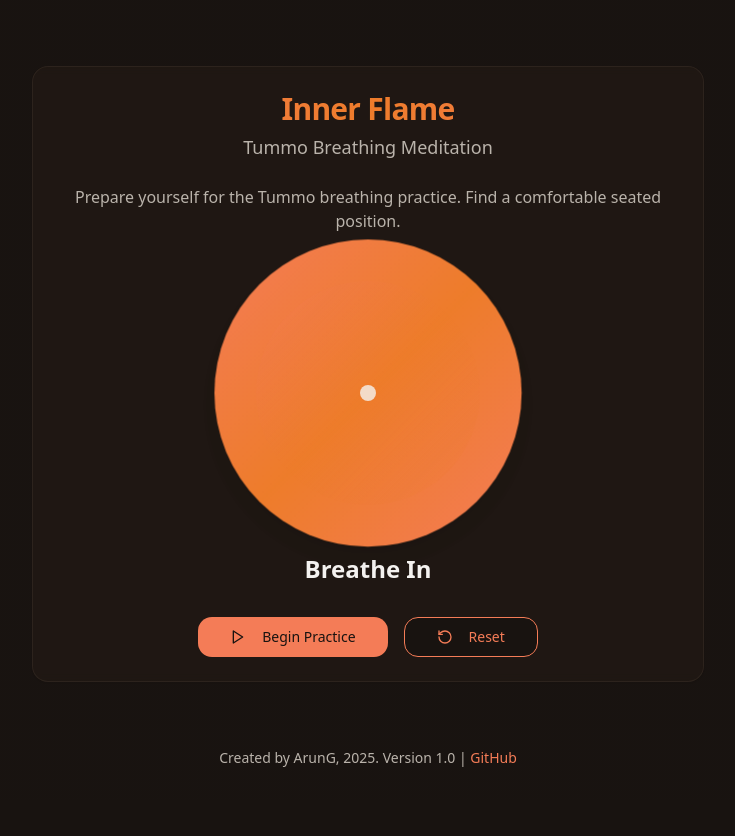
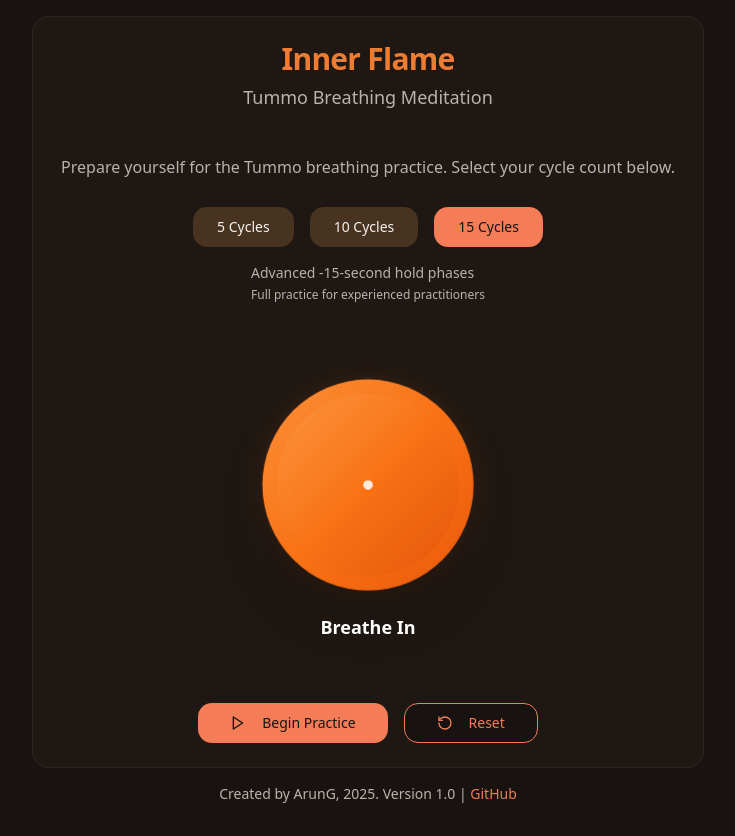
Before and after one commit to theuxfactor/InnerFlame, a React (Vite) app: page / in a window 1280 px wide. Shown: the whole page, without its empty margins (272-1007 px from the left). Before the commit the page ends 800 px from the top, so only its background shows below. Built offline with nearby package versions, Linux system fonts and the light colour scheme.

Commit message:
Update BreathingCircle, TummoTimer components and index.css

```diff
--- a/src/components/BreathingCircle.tsx
+++ b/src/components/BreathingCircle.tsx
@@ -1,76 +1,147 @@
-import { useEffect, useState } from "react";
+import { useState, useEffect } from "react";
 
 interface BreathingCircleProps {
   phase: "inhale" | "exhale" | "hold-out" | "hold-in" | "completed";
   cycleCount: number;
+  totalCycles: number;
 }
 
-export const BreathingCircle = ({ phase, cycleCount }: BreathingCircleProps) => {
-  const [key, setKey] = useState(0);
-
-  useEffect(() => {
-    console.log("BreathingCircle phase changed to:", phase);
-    // Force re-render of animation by changing key
-    setKey(prev => prev + 1);
-  }, [phase]);
-
-  const getCircleClass = () => {
-    switch (phase) {
-      case "inhale":
-        return "animate-breathe-in";
-      case "exhale":
-        return "animate-breathe-out";
-      case "hold-out":
-        return "scale-75 opacity-60 transition-all duration-1000 ease-in-out";
-      case "hold-in":
-        return "scale-125 opacity-100 transition-all duration-1000 ease-in-out";
-      case "completed":
-        return "scale-100 opacity-90 transition-all duration-1000 ease-in-out";
-      default:
-        return "scale-100 opacity-80 transition-all duration-500 ease-in-out";
-    }
-  };
+export const BreathingCircle = ({ phase, cycleCount, totalCycles }: BreathingCircleProps) => {
+  const [displayText, setDisplayText] = useState("");
+  const [isTextVisible, setIsTextVisible] = useState(true);
+  const [animationKey, setAnimationKey] = useState(0); // Key for forcing animation resets
+  const [lastPhase, setLastPhase] = useState<string | null>(null);
 
   const getPhaseText = () => {
     switch (phase) {
       case "inhale":
         return "Breathe In";
       case "exhale":
-        return "Breathe Out";
+        return cycleCount === totalCycles ? "Final Exhale" : "Breathe Out";
       case "hold-out":
-        return "Hold (Empty)";
+        return "Hold Empty";
       case "hold-in":
-        return "Hold (Full)";
+        return "Hold Full";
       case "completed":
         return "Complete";
       default:
-        return "Prepare";
+        return "Ready";
     }
   };
 
+  // Reset animation key when phase changes to force re-render
+  useEffect(() => {
+    if (phase !== lastPhase) {
+      setAnimationKey(prev => prev + 1);
+      setLastPhase(phase);
+    }
+  }, [phase, lastPhase]);
+
+  // Smooth text transitions with fade effect
+  useEffect(() => {
+    const newText = getPhaseText();
+    if (newText !== displayText) {
+      setIsTextVisible(false);
+      setTimeout(() => {
+        setDisplayText(newText);
+        setIsTextVisible(true);
+      }, 150);
+    }
+  }, [phase, cycleCount, totalCycles]);
+
+  // Initialize display text
+  useEffect(() => {
+    setDisplayText(getPhaseText());
+  }, []);
+
+  // Get animation class based on phase
+  const getAnimationClass = () => {
+    switch (phase) {
+      case "inhale":
+        return "animate-breathe-in";
+      case "exhale":
+        return "animate-breathe-out";
+      case "hold-in":
+        return "animate-hold-full";
+      case "hold-out":
+        return "animate-hold-empty";
+      case "completed":
+        return "animate-completed";
+      default:
+        return "";
+    }
+  };
+
+  // Get gradient color class based on phase
+  const getGradientClass = () => {
+    switch (phase) {
+      case "hold-in":
+        return "from-amber-400 via-orange-500 to-amber-600";
+      case "hold-out":
+        return "from-orange-400 via-amber-500 to-orange-600";
+      default:
+        return "from-orange-400 via-orange-500 to-orange-600";
+    }
+  };
+
+  const isFinalCycle = cycleCount === totalCycles;
+  const progressPercentage = totalCycles > 0 ? (cycleCount / totalCycles) * 100 : 0;
+
   return (
-    <div className="flex flex-col items-center justify-center space-y-8">
-      {/* Breathing Circle */}
-      <div className="relative">
+    <div className="flex flex-col items-center justify-center min-h-[320px] space-y-6">
+      {/* Breathing Circle with key-based animation reset */}
+      <div className="relative flex items-center justify-center w-52 h-52">
         <div
-          key={key}
-          className={`w-64 h-64 rounded-full bg-gradient-to-br from-primary via-accent to-primary
-            ${getCircleClass()} shadow-lg`}
-        />
+          key={animationKey}
+          className={`
+            w-44 h-44 rounded-full bg-gradient-to-br ${getGradientClass()}
+            shadow-2xl ${getAnimationClass()}
+          `}
+        >
+          {/* Inner gradient ring - adapts to phase */}
+          <div className={`absolute inset-3 rounded-full bg-gradient-to-br
+            ${phase.includes('hold') ? 'from-amber-300/20 via-transparent to-amber-700/20' : 'from-orange-300/20 via-transparent to-orange-700/20'}`} />
 
-        {/* Inner circle with flame effect */}
-        <div className="absolute inset-4 rounded-full bg-gradient-to-br from-primary/20 via-transparent to-accent/20" />
+          {/* Center focus point */}
+          <div className="absolute top-1/2 left-1/2 w-2 h-2 -translate-x-1/2 -translate-y-1/2 rounded-full bg-white/95 shadow-sm" />
 
-        {/* Center dot */}
-        <div className="absolute inset-1/2 w-4 h-4 -translate-x-1/2 -translate-y-1/2 rounded-full bg-foreground/80" />
+          {/* Subtle glow effect - adapts to phase */}
+          <div className={`absolute inset-0 rounded-full blur-md
+            ${phase.includes('hold') ? 'bg-amber-500/10' : 'bg-orange-500/10'}`} />
+        </div>
       </div>
 
-      {/* Phase instruction */}
-      <div className="text-center space-y-2">
-        <h2 className="text-2xl font-semibold text-foreground">{getPhaseText()}</h2>
-        {cycleCount > 0 && cycleCount <= 10 && (
-          <p className="text-muted-foreground">Cycle {cycleCount} of 10</p>
+      {/* Progress Indicator */}
+      <div className="flex flex-col items-center space-y-3">
+        {cycleCount > 0 && totalCycles > 0 && (
+          <div className="w-36 h-1.5 bg-gray-800/50 rounded-full overflow-hidden backdrop-blur-sm">
+            <div
+              className="h-full bg-gradient-to-r from-orange-400 to-orange-500 rounded-full transition-all duration-500 ease-out shadow-sm"
+              style={{ width: `${progressPercentage}%` }}
+            />
+          </div>
         )}
+
+        {/* Phase Text with Smooth Transitions */}
+        <div className="text-center space-y-2">
+          <div className="relative h-7 flex items-center justify-center">
+            <h2 className={`
+              text-lg font-semibold transition-all duration-300 ease-in-out
+              ${isTextVisible ? 'opacity-100 translate-y-0' : 'opacity-0 translate-y-1'}
+              ${isFinalCycle && phase === "exhale" ? "text-orange-400" : "text-white"}
+            `}>
+              {displayText}
+            </h2>
+          </div>
+
+          {cycleCount > 0 && cycleCount <= totalCycles && (
+            <div className="h-5 flex items-center justify-center">
+              <p className="text-gray-400 text-xs font-medium transition-opacity duration-300">
+                Cycle {cycleCount} of {totalCycles}
+              </p>
+            </div>
+          )}
+        </div>
       </div>
     </div>
   );
--- a/src/components/TummoTimer.tsx
+++ b/src/components/TummoTimer.tsx
@@ -3,6 +3,7 @@ import { Button } from "@/components/ui/button";
 import { Card, CardContent, CardDescription, CardHeader, CardTitle } from "@/components/ui/card";
 import { BreathingCircle } from "./BreathingCircle";
 import { Play, Square, RotateCcw } from "lucide-react";
+import { cn } from "@/lib/utils";
 
 type MeditationPhase = "ready" | "breathing" | "hold-out" | "hold-in" | "completed";
 type BreathingPhase = "inhale" | "exhale" | "hold-out" | "hold-in" | "completed";
@@ -11,6 +12,7 @@ export const TummoTimer = () => {
   const [phase, setPhase] = useState<MeditationPhase>("ready");
   const [breathingPhase, setBreathingPhase] = useState<BreathingPhase>("inhale");
   const [cycleCount, setCycleCount] = useState(0);
+  const [selectedCycles, setSelectedCycles] = useState(15); // Default to 15 cycles
   const [timeRemaining, setTimeRemaining] = useState(0);
   const [isActive, setIsActive] = useState(false);
   const [notificationMessage, setNotificationMessage] = useState("");
@@ -32,7 +34,12 @@ export const TummoTimer = () => {
     setBreathingPhase("inhale");
     setCycleCount(1);
     setTimeRemaining(2000); // 2 seconds for inhale
-    setNotificationMessage("Begin your Tummo practice - breathe deeply and mindfully");
+    setNotificationMessage(`Begin your Tummo practice - ${selectedCycles} cycles with ${selectedCycles}-second holds`);
+  };
+
+  // Calculate hold time based on selected cycles
+  const getHoldTime = () => {
+    return selectedCycles * 1000; // Convert to milliseconds
   };
 
   // Stop meditation
@@ -56,25 +63,42 @@ export const TummoTimer = () => {
           setBreathingPhase("exhale");
           setTimeRemaining(2000); // 2 seconds for exhale
         } else if (breathingPhase === "exhale") {
-          if (cycleCount < 10) {
+          if (cycleCount < selectedCycles) {
             // Continue to next cycle
             setCycleCount(prev => prev + 1);
             setBreathingPhase("inhale");
             setTimeRemaining(2000); // 2 seconds for inhale
+
+            // Special notification for the last cycle
+            if (cycleCount === selectedCycles - 1) {
+              setNotificationMessage("Final breathing cycle - prepare for hold phase");
+            }
           } else {
-            // After 10th exhale, start hold-out phase
+            // After final exhale, start hold-out phase
             setPhase("hold-out");
             setBreathingPhase("hold-out");
-            setTimeRemaining(30000); // 30 seconds hold-out
-            setNotificationMessage("Now hold your breath out (empty lungs) for 30 seconds");
+            const holdTime = getHoldTime();
+            setTimeRemaining(holdTime);
+            setNotificationMessage(`Now hold your breath out (empty lungs) for ${holdTime/1000} seconds`);
           }
         }
       } else if (phase === "hold-out") {
-        // Move to hold-in phase - take a breath first
+        // Add a brief transition for breathing in
+        setPhase("breathing");
+        setBreathingPhase("inhale");
+        setTimeRemaining(3000); // 3 seconds to breathe in
+        setNotificationMessage("Take a deep breath in");
+
+        // Set up a timeout to move to hold-in phase after the breath
+        setTimeout(() => {
+          if (isActive) { // Only proceed if still active
             setPhase("hold-in");
             setBreathingPhase("hold-in");
-        setTimeRemaining(30000); // 30 seconds hold-in
-        setNotificationMessage("Take a deep breath in and hold (full lungs) for 30 seconds");
+            const holdTime = getHoldTime();
+            setTimeRemaining(holdTime);
+            setNotificationMessage(`Hold your breath (full lungs) for ${holdTime/1000} seconds`);
+          }
+        }, 3000);
       } else if (phase === "hold-in") {
         // Complete the meditation
         setPhase("completed");
@@ -93,15 +117,17 @@ export const TummoTimer = () => {
   };
 
   const getPhaseDescription = () => {
+    const holdSeconds = selectedCycles;
+
     switch (phase) {
       case "ready":
-        return "Prepare yourself for the Tummo breathing practice. Find a comfortable seated position.";
+        return "Prepare yourself for the Tummo breathing practice. Select your cycle count below.";
       case "breathing":
-        return "Follow the breathing pattern: 2 seconds in, 2 seconds out, for 10 cycles.";
+        return `Follow the breathing pattern: 2 seconds in, 2 seconds out, for ${selectedCycles} cycles.`;
       case "hold-out":
-        return "Hold your breath out (empty lungs) for 30 seconds.";
+        return `Hold your breath out (empty lungs) for ${holdSeconds} seconds.`;
       case "hold-in":
-        return "Take a deep breath and hold it in (full lungs) for 30 seconds.";
+        return `Take a deep breath and hold it in (full lungs) for ${holdSeconds} seconds.`;
       case "completed":
         return "Well done! Your inner flame has been kindled. Take a moment to feel the warmth within.";
       default:
@@ -120,22 +146,80 @@ export const TummoTimer = () => {
             Tummo Breathing Meditation
           </CardDescription>
         </CardHeader>
-        <CardContent className="space-y-8">
-          <div className="text-center">
-            <p className="text-muted-foreground mb-4">{getPhaseDescription()}</p>
+        <CardContent className="space-y-8 card-content-fixed">
+          {/* Fixed height container for all UI elements */}
+          <div className="flex flex-col min-h-[180px]">
+            {/* Phase description with fixed height */}
+            <div className="text-center h-16 flex items-center justify-center">
+              <p className="text-muted-foreground">{getPhaseDescription()}</p>
+            </div>
 
-            {notificationMessage && (
-              <p className="text-primary font-medium mb-4">{notificationMessage}</p>
+            {/* Configuration UI container with absolute positioning */}
+            <div className="relative h-[120px]">
+              {/* Cycle Selection UI - Absolute positioned to prevent layout shifts */}
+              <div
+                className={`absolute inset-0 flex flex-col items-center justify-start pt-2
+                  transition-all duration-300 ${phase === "ready" ? "opacity-100" : "opacity-0 pointer-events-none"}`}
+              >
+                <div className="flex justify-center space-x-4 mb-4">
+                  {[5, 10, 15].map((cycles) => (
+                    <Button
+                      key={cycles}
+                      onClick={() => setSelectedCycles(cycles)}
+                      className={cn(
+                        "px-6 py-2 min-w-[80px]",
+                        selectedCycles === cycles
+                          ? "bg-primary text-primary-foreground"
+                          : "bg-secondary text-secondary-foreground hover:bg-primary/80 hover:text-primary-foreground"
+                      )}
+                      disabled={phase !== "ready"}
+                    >
+                      {cycles} Cycles
+                    </Button>
+                  ))}
+                </div>
+                <div className="text-sm text-muted-foreground space-y-1">
+                  <p>
+                    <span className="font-medium">{selectedCycles === 5 ? "Beginner" : selectedCycles === 10 ? "Intermediate" : "Advanced"}</span> -
+                    {selectedCycles}-second hold phases
+                  </p>
+                  <p className="text-xs">
+                    {selectedCycles === 5
+                      ? "Shorter practice for beginners"
+                      : selectedCycles === 10
+                        ? "Balanced practice for regular meditators"
+                        : "Full practice for experienced practitioners"}
+                  </p>
+                </div>
+              </div>
+
+              {/* Practice information - Absolute positioned to overlay in the same space */}
+              <div
+                className={`absolute inset-0 flex flex-col items-center justify-center
+                  transition-all duration-300 ${phase !== "ready" ? "opacity-100" : "opacity-0 pointer-events-none"}`}
+              >
+                {notificationMessage && phase !== "ready" && (
+                  <p className="text-primary font-medium mb-4 fade-in-up">{notificationMessage}</p>
                 )}
 
+                {/* Timer display */}
                 {(phase === "hold-out" || phase === "hold-in") && timeRemaining > 0 && (
-              <div className="text-2xl font-bold text-primary">
+                  <div className="text-2xl font-bold text-primary fade-in-up">
                     {formatTime(timeRemaining)}
                   </div>
                 )}
               </div>
+            </div>
+          </div>
 
-          <BreathingCircle phase={breathingPhase} cycleCount={cycleCount} />
+          {/* Breathing Circle - Fixed size container */}
+          <div className="flex justify-center items-center h-[320px]">
+            <BreathingCircle
+              phase={breathingPhase}
+              cycleCount={cycleCount}
+              totalCycles={selectedCycles}
+            />
+          </div>
 
           <div className="flex justify-center space-x-4">
             {!isActive && phase !== "completed" && (
--- a/src/index.css
+++ b/src/index.css
@@ -1,6 +1,93 @@
 @tailwind base;
 @tailwind components;
 @tailwind utilities;
+
+/* Smooth UI transitions */
+@keyframes fadeInUp {
+  from {
+    opacity: 0;
+    transform: translateY(10px);
+  }
+  to {
+    opacity: 1;
+    transform: translateY(0);
+  }
+}
+
+@keyframes fadeOut {
+  from {
+    opacity: 1;
+  }
+  to {
+    opacity: 0;
+  }
+}
+
+/* Breathing animations with precise 2s timing */
+@keyframes breatheIn {
+  0% {
+    transform: scale(0.95);
+    opacity: 0.9;
+    box-shadow: 0 0 15px rgba(249, 115, 22, 0.2);
+  }
+  100% {
+    transform: scale(1.15);
+    opacity: 1;
+    box-shadow: 0 0 25px rgba(249, 115, 22, 0.4);
+  }
+}
+
+@keyframes breatheOut {
+  0% {
+    transform: scale(1.15);
+    opacity: 1;
+    box-shadow: 0 0 25px rgba(249, 115, 22, 0.4);
+  }
+  100% {
+    transform: scale(0.9);
+    opacity: 0.8;
+    box-shadow: 0 0 10px rgba(249, 115, 22, 0.15);
+  }
+}
+
+@keyframes holdFull {
+  0%, 100% {
+    transform: scale(1.05);
+    opacity: 0.95;
+    box-shadow: 0 0 20px rgba(249, 115, 22, 0.3);
+  }
+  50% {
+    transform: scale(1.07);
+    opacity: 0.97;
+    box-shadow: 0 0 22px rgba(249, 115, 22, 0.35);
+  }
+}
+
+@keyframes holdEmpty {
+  0%, 100% {
+    transform: scale(0.92);
+    opacity: 0.85;
+    box-shadow: 0 0 15px rgba(249, 115, 22, 0.2);
+  }
+  50% {
+    transform: scale(0.94);
+    opacity: 0.87;
+    box-shadow: 0 0 17px rgba(249, 115, 22, 0.25);
+  }
+}
+
+@keyframes completed {
+  0%, 100% {
+    transform: scale(1);
+    opacity: 0.9;
+    box-shadow: 0 0 20px rgba(249, 115, 22, 0.3);
+  }
+  50% {
+    transform: scale(1.02);
+    opacity: 0.95;
+    box-shadow: 0 0 25px rgba(249, 115, 22, 0.35);
+  }
+}
 
 @layer base {
   :root {
@@ -37,4 +124,69 @@
   body {
     @apply bg-background text-foreground;
   }
+
+  /* Smooth animations */
+  .fade-in-up {
+    animation: fadeInUp 0.3s ease-out forwards;
+  }
+
+  .fade-out {
+    animation: fadeOut 0.15s ease-in forwards;
+  }
+
+  /* Breathing circle animations with precise timing */
+  .animate-breathe-in {
+    animation: breatheIn 2s cubic-bezier(0.4, 0, 0.2, 1) forwards;
+  }
+
+  .animate-breathe-out {
+    animation: breatheOut 2s cubic-bezier(0.4, 0, 0.2, 1) forwards;
+  }
+
+  .animate-hold-full {
+    animation: holdFull 2s ease-in-out infinite;
+  }
+
+  .animate-hold-empty {
+    animation: holdEmpty 2s ease-in-out infinite;
+  }
+
+  .animate-completed {
+    animation: completed 3s ease-in-out infinite;
+  }
+
+  /* Enhanced transitions */
+  .transition-smooth {
+    transition: all 0.6s cubic-bezier(0.4, 0, 0.2, 1);
+  }
+
+  .transition-fast {
+    transition: all 0.3s cubic-bezier(0.4, 0, 0.2, 1);
+  }
+
+  /* Fixed heights for consistent layout */
+  .card-content-fixed {
+    min-height: 500px;
+    display: flex;
+    flex-direction: column;
+  }
+
+  .phase-description-fixed {
+    min-height: 60px;
+    display: flex;
+    flex-direction: column;
+    justify-content: center;
+  }
+
+  .notification-fixed {
+    min-height: 50px;
+    display: flex;
+    flex-direction: column;
+    justify-content: center;
+  }
+
+  /* Smooth transitions for all elements */
+  * {
+    transition-timing-function: cubic-bezier(0.4, 0, 0.2, 1);
+  }
 }
```
Lines whose indentation alone changed are shown as unchanged.
